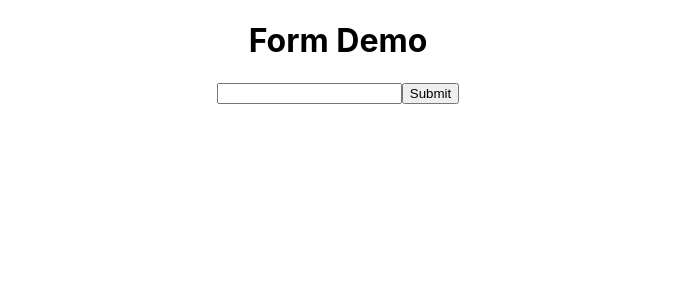
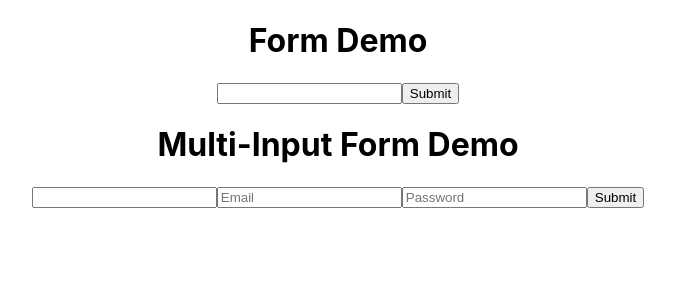
Before and after one commit to Wings30306/react-forms, a React (Create React App) app in the folder forms/: page / in a window 1280 px wide. Shown: the top 300 px of the page, without its empty margins (302-977 px from the left). Built offline with nearby package versions, Linux system fonts and the light colour scheme.

Commit message:
Add form with multiple inputs

```diff
--- a/forms/src/App.js
+++ b/forms/src/App.js
@@ -1,10 +1,12 @@
 import './App.css';
-import Form from './Form'
+import Form from "./Form"
+import MultiInputForm from './MultiInputForm'
 
 function App() {
   return (
     <div className="App">
       <Form />
+      <MultiInputForm />
     </div>
   );
 }
--- /dev/null
+++ b/forms/src/MultiInputForm.js
@@ -0,0 +1,56 @@
+import React, {Component} from "react";
+
+class MultiInputForm extends Component {
+    constructor(props){
+        super(props);
+        this.state = {
+            username: "",
+            email: "",
+            password: ""
+        }
+
+        this.handleChange = this.handleChange.bind(this);
+        this.handleSubmit = this.handleSubmit.bind(this);
+    }
+
+    handleChange(evt) {
+        this.setState({ [evt.target.name]: evt.target.value})
+        // set name of event target to be the key to change. Make sure this is added in the form and IDENTICAL to state keys!
+    }
+
+    handleSubmit(evt) {
+        evt.preventDefault();
+        alert(`You typed: ${this.state.username}`)
+        this.setState({ username: "" })
+    }
+
+    render() {
+        return (
+            <div>
+                <h1>Multi-Input Form Demo</h1>
+                <form onSubmit={this.handleSubmit}>
+                    <input
+                        name="username"
+                        type="text"
+                        value={this.state.username}
+                        onChange={this.handleChange}
+                    />
+                    <input
+                        name="email"
+                        type="email"
+                        placeholder="Email"
+                        onChange={this.handleChange}
+                    />
+                    <input
+                        name="password"
+                        type="password"
+                        placeholder="Password"
+                        onChange={this.handleChange} />
+                    <input type="submit" />
+                </form>
+            </div>
+        )
+    }
+}
+
+export default MultiInputForm;
```
